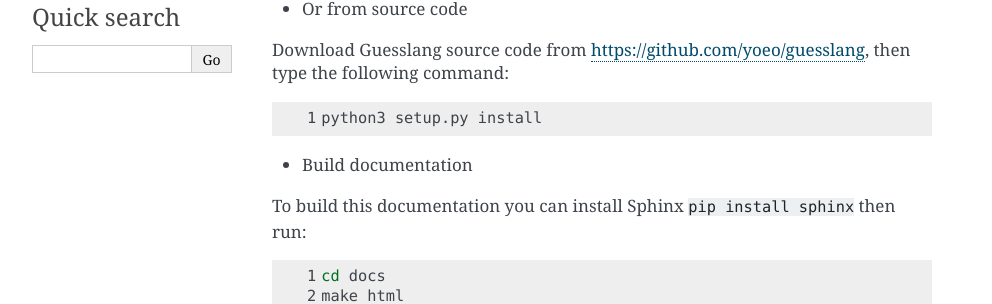
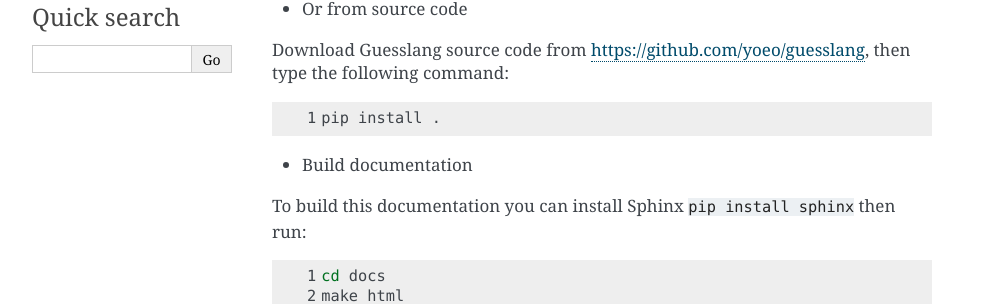
Before and after one commit to yoeo/guesslang, a Sphinx documentation site: the page built from docs/setup.rst, in a window 1280 px wide. Shown: the part 532-836 px from the top of the page, without its empty margins (148-1140 px from the left). Built offline with Sphinx 7.4.7, drawn with Linux system fonts in a browser that asks for light colours.

```diff
--- a/docs/setup.rst
+++ b/docs/setup.rst
@@ -38,7 +38,7 @@ then type the following command:
 .. code-block:: shell
     :linenos:
 
-    python3 setup.py install
+    pip install .
 
 * Build documentation
 
```
Also changed, not shown: README.md (+1 -1 lines), .travis.yml.
